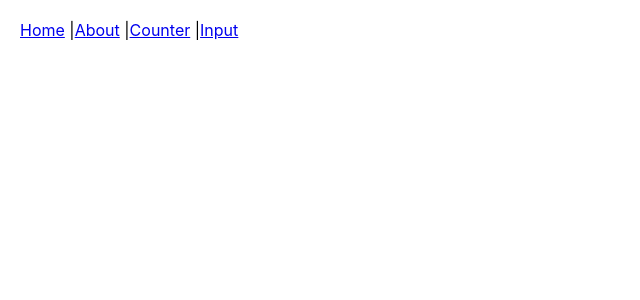
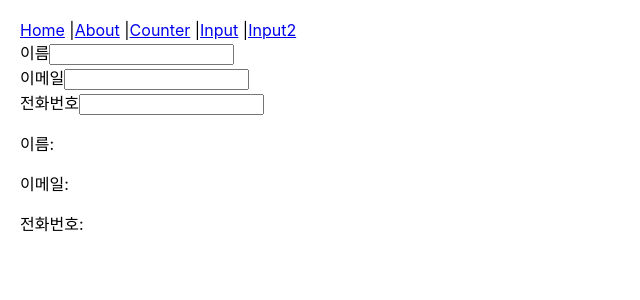
Before and after one commit to solbinsol/mystudy, a React (Create React App) app: page /input2 in a window 1280 px wide. Shown: the top 300 px of the page, without its empty margins (0-640 px from the left). Built offline with nearby package versions, Linux system fonts and the light colour scheme.

Commit message:
개씨!!!바려병 신프레임워크
input 입력안됨

```diff
--- a/src/App.js
+++ b/src/App.js
@@ -4,6 +4,7 @@
 import About from "./pages/About";
 import Counter from "./pages/Counter";
 import Input from "./pages/Input";
+import Input2 from "./pages/Input2";
 //<Link> a 태그 같은것 사용하려면 임포트 두개 해야함
 function App() {
   return (
@@ -12,13 +13,15 @@
         <Link to="/">Home</Link> |
         <Link to="/about">About</Link> |
         <Link to="/counter">Counter</Link> |
-        <Link to="/input">Input</Link>
+        <Link to="/input">Input</Link> |
+        <Link to="/input2">Input2</Link>
       </nav>
       <Routes>
         <Route path="/" element={<Home />}/>
         <Route path="/about" element={<About />}/>
         <Route path="/counter" element={<Counter />}/>
         <Route path="/input" element={<Input />}/>
+        <Route path="/input2" element={<Input2 />}/>
       </Routes>
     </div>
   );
--- a/src/pages/Input.js
+++ b/src/pages/Input.js
@@ -1,6 +1,6 @@
 import React, {useState} from "react";
 
-const Counter = () => {
+const Input = () => {
     const [txtValue,setTextValue] = useState("");
     //0이라는 값을 기본값으로 갖는 변수
     //0이라는 값을 변경시키기 위한 셋넘버
@@ -21,4 +21,4 @@
 
 };
 
-export default Counter;
+export default Input;
--- /dev/null
+++ b/src/pages/Input2.js
@@ -0,0 +1,48 @@
+import React, {useState} from "react";
+
+const Input2 = () => {
+    const [inputs, setInputs]= useState({
+        name:"",
+        email:"",
+        tel:"",
+    });
+
+    const {name,email,tel} = inputs;
+
+    const onChange = (e) =>{
+        const value = e.target.value;
+        const id = e.target.value;
+
+        setInputs({
+            ...inputs,
+            [id]:value
+        });
+                    //현재 변경이 일어나는 곳에 id값을 가져와 업데이트
+            //...깊은복사 (새로운 오브젝트를 만듬)
+            // ...inputs에 name email tel이 다 들어가 있음
+    };
+
+    return(
+        <div>
+            <div>
+                <label>이름</label>
+                <input type="text" id="name" value={name} onChange={onChange}/>
+            </div>
+            <div>
+                <label>이메일</label>
+                <input type="email" id="email" value={email} onChange={onChange}/>
+            </div>
+            <div>
+                <label>전화번호</label>
+                <input type="tel"id="tel" value={tel} onChange={onChange}/>
+            </div>
+            <p>이름: {name}</p>
+            <p>이메일: {email}</p>
+            <p>전화번호: {tel}</p>
+        </div>
+    );
+
+
+};
+
+export default Input2;
```
